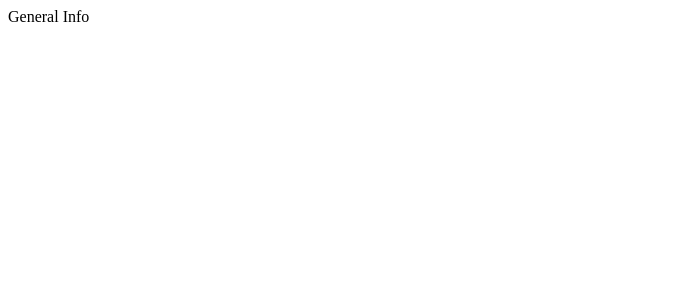
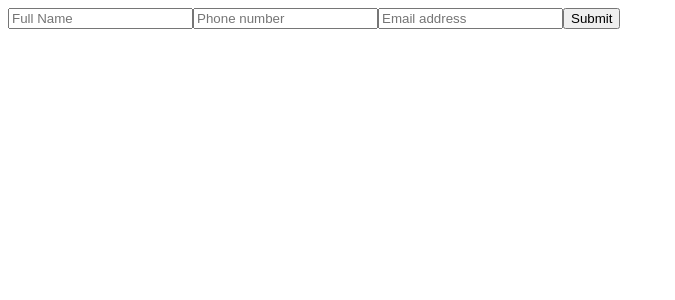
Before and after one commit to cmoratagarcia/odin-first-react-app, a React (Vite) app: page / in a window 1280 px wide. Shown: the top 300 px of the page, without its empty margins (0-675 px from the left). Built offline with nearby package versions, Linux system fonts and the light colour scheme.

Commit message:
Implement form inputs and submission handling in GeneralInfo component

```diff
--- a/src/components/General.jsx
+++ b/src/components/General.jsx
@@ -15,7 +15,29 @@ function GeneralInfo() {
     setIsEditing(false);
   }
 
-  return <div>General Info</div>;
+  return (
+    <div>
+      <input
+        type="text"
+        placeholder="Full Name"
+        value={formData.name}
+        onChange={handleChange}
+      />
+      <input
+        type="tel"
+        placeholder="Phone number"
+        value={formData.phone}
+        onChange={handleChange}
+      />
+      <input
+        type="email"
+        placeholder="Email address"
+        value={formData.email}
+        onChange={handleChange}
+      />
+      <button onClick={handleSubmit}>Submit</button>
+    </div>
+  );
 }
 
 export default GeneralInfo;
```
